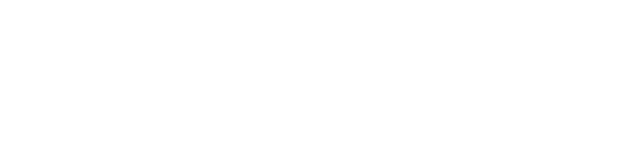
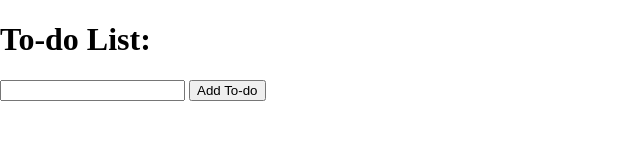
Before and after one commit to pat-kelly/dom-todo-lab, a plain HTML site: page index.html in a window 1280 px wide. Shown: the whole page, without its empty margins (0-640 px from the left). Drawn offline with Linux system fonts and the light colour scheme.

Commit message:
stubbed up basic html

```diff
--- a/css/style.css
+++ b/css/style.css
@@ -0,0 +1,3 @@
+body{
+  margin: 0;
+}
--- a/index.html
+++ b/index.html
@@ -9,6 +9,9 @@
   <title>DOM Todo Lab</title>
 </head>
 <body>
-
+  <h1>To-do List:</h1>
+  <input id="usrIn" type="text">
+  <button id="submit-button">Add To-do</button>
+  <ul id="todo-list"></ul>
 </body>
 </html>
```
